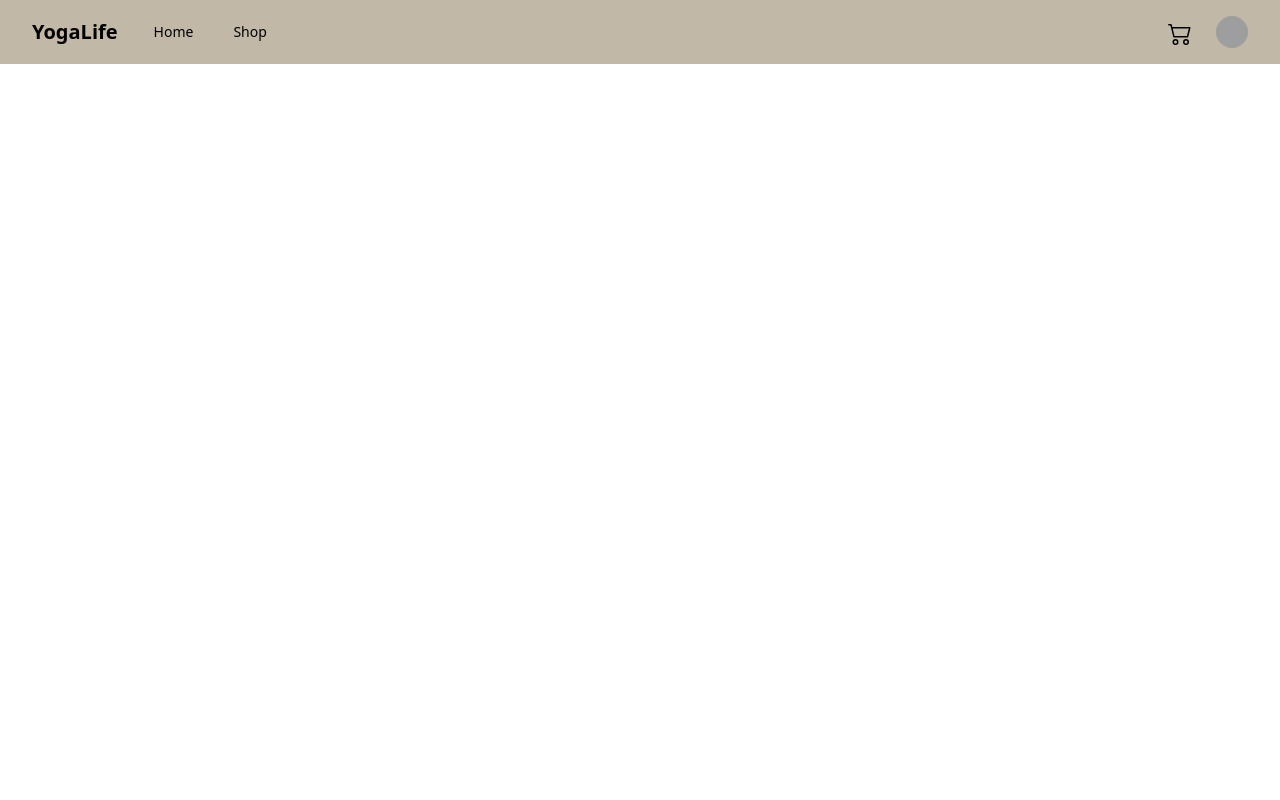
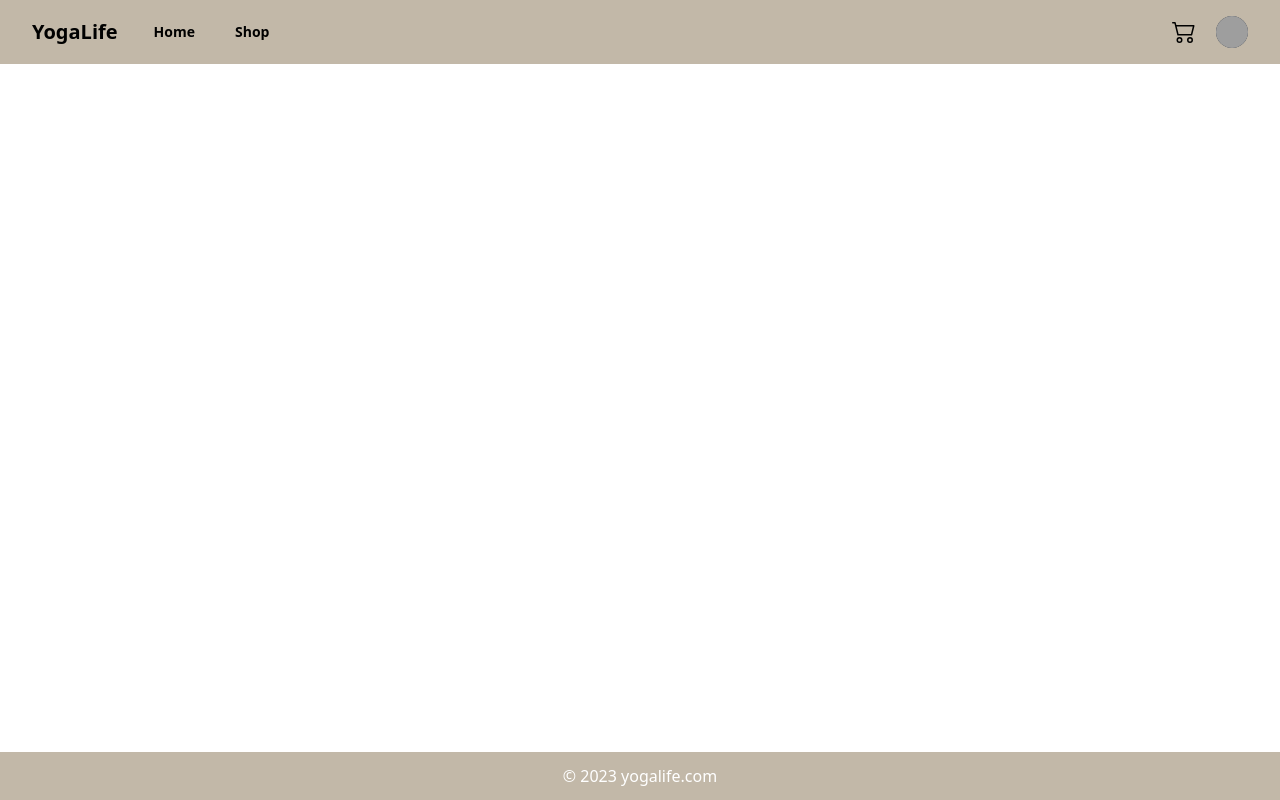
Before and after one commit to maxyxf/YogaLifeWebApp, a React (Create React App) app in the folder client/: page / in a window 1280 px wide. Built offline with nearby package versions, Linux system fonts and the light colour scheme; grey boxes are pictures that could not be loaded.

Commit message:
add Footer

```diff
--- a/client/src/App.js
+++ b/client/src/App.js
@@ -1,9 +1,15 @@
 import logo from "./logo.svg";
 import "./App.css";
 import Header from "./components/Header.js";
+import Footer from "./components/Footer";
 
 function App() {
-  return <Header />;
+  return (
+    <>
+      <Header />
+      <Footer />
+    </>
+  );
 }
 
 export default App;
--- /dev/null
+++ b/client/src/components/Footer.js
@@ -0,0 +1,9 @@
+import React from "react";
+
+export default function Footer() {
+  return (
+    <footer className="fixed bottom-0 w-full h-12 bg-lightBrown text-white flex items-center justify-center">
+      <p>&copy; 2023 yogalife.com</p>
+    </footer>
+  );
+}
--- a/client/src/components/Header.js
+++ b/client/src/components/Header.js
@@ -42,12 +42,7 @@ export default function Header() {
                       <a
                         key={item.name}
                         href={item.href}
-                        className={classNames(
-                          item.current
-                            ? "bg-gray-900 text-white"
-                            : "text-gray-300 hover:bg-gray-700 hover:text-white",
-                          "rounded-md px-3 py-2 text-sm font-medium"
-                        )}
+                        className="rounded-md px-3 py-2 text-sm font-bold"
                         aria-current={item.current ? "page" : undefined}
                       >
                         {item.name}
@@ -58,10 +53,7 @@ export default function Header() {
               </div>
               <div className="absolute inset-y-0 right-0 flex items-center pr-2 sm:static sm:inset-auto sm:ml-6 sm:pr-0">
                 <div className="mr-2 mt-1">
-                  <button
-                    type="button"
-                    className="rounded-full bg-gray-800 p-1 text-gray-400 hover:text-white focus:outline-none focus:ring-2 focus:ring-white focus:ring-offset-2 focus:ring-offset-gray-800"
-                  >
+                  <button type="button">
                     <BsCart2 className="h-6 w-6" aria-hidden="true" />
                   </button>
                 </div>
--- a/client/tailwind.config.js
+++ b/client/tailwind.config.js
@@ -2,10 +2,11 @@
 module.exports = {
   content: ["./src/**/*.{js,jsx,ts,tsx}"],
   theme: {
-    colors: {
-      lightBrown: "#c2b8a8",
+    extend: {
+      colors: {
+        lightBrown: "#c2b8a8",
+      },
     },
-    extend: {},
+    plugins: [],
   },
-  plugins: [],
 };
```
